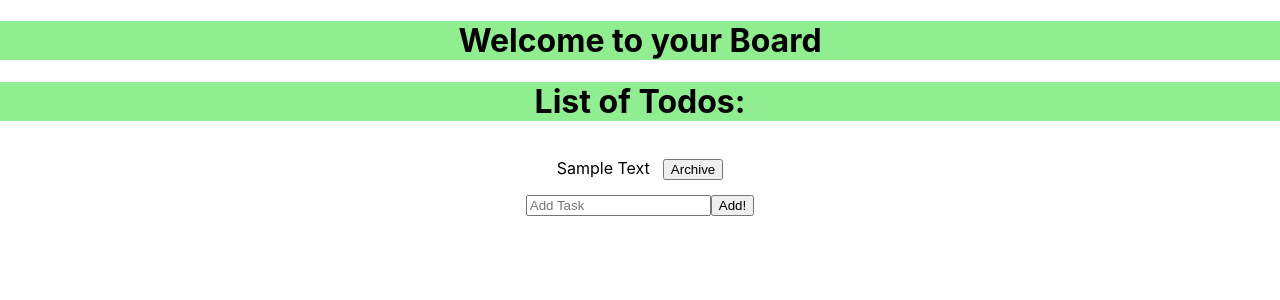
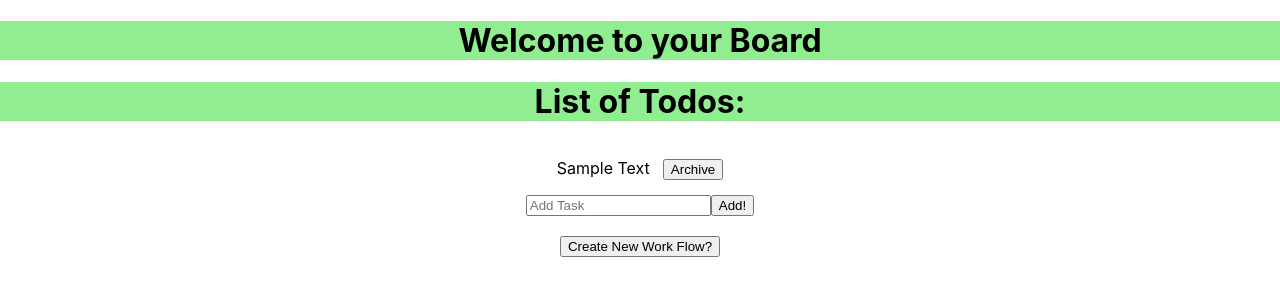
Before and after one commit to margueriteblair/Mock-Trello-Board, a React (Create React App) app: page / in a window 1280 px wide. Shown: the top 300 px of the page. Built offline with nearby package versions, Linux system fonts and the light colour scheme.

Commit message:
added button with functionality for another trello card

```diff
--- a/src/Components/Body.js
+++ b/src/Components/Body.js
@@ -6,8 +6,29 @@ import ListItem from './ListItem'
 export default function Body() {
     const {list, setList} = useContext(ListContext);
     const [input, setInput] = useState()
+
+    const addCard = () => {
+        let newCard = document.createElement('div');
+        newCard.innerHTML = `<div className="form">
+        {/* <label>Add list item: </label> */}
+        <input onChange={(e) => {
+            setInput(e.target.value)
+        }} value={input} placeholder="Add Task"/>
+
+        <button onClick={() => {
+            const newList = [...list];
+            newList.push({data: input, checked: false})
+            console.log('List', typeof(newList[0].data), newList)
+
+            setList(newList)
+            setInput('');
+        }}> Add!</button>
+    </div>
+    <button style={{marginTop: 20}}`
+    console.log(newCard);
+    }
     return (
-        <div>
+        <div className="cards">
             <h1 style={{backgroundColor: "lightgreen"}}>List of Todos:</h1>
             {
                 list.map((value, index) => {
@@ -35,7 +56,9 @@ export default function Body() {
                 setInput('');
             }}> Add!</button>
         </div>
-        {/* </Cards> */}
+        <button style={{marginTop: 20}}
+        onClick={addCard}
+        >Create New Work Flow?</button>
         </div>
     )
 }
```
Also changed, not shown: src/App.js (+10 -0 lines).
